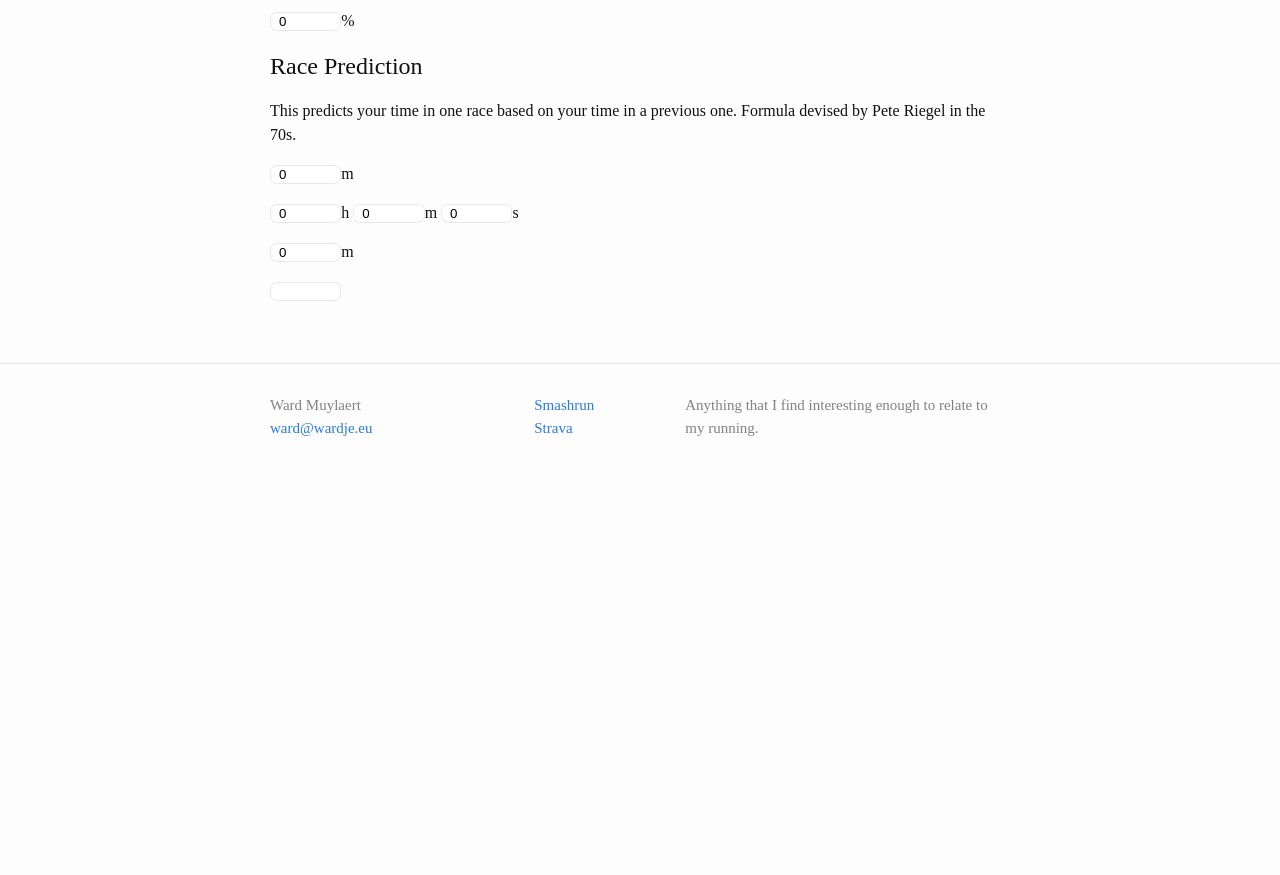
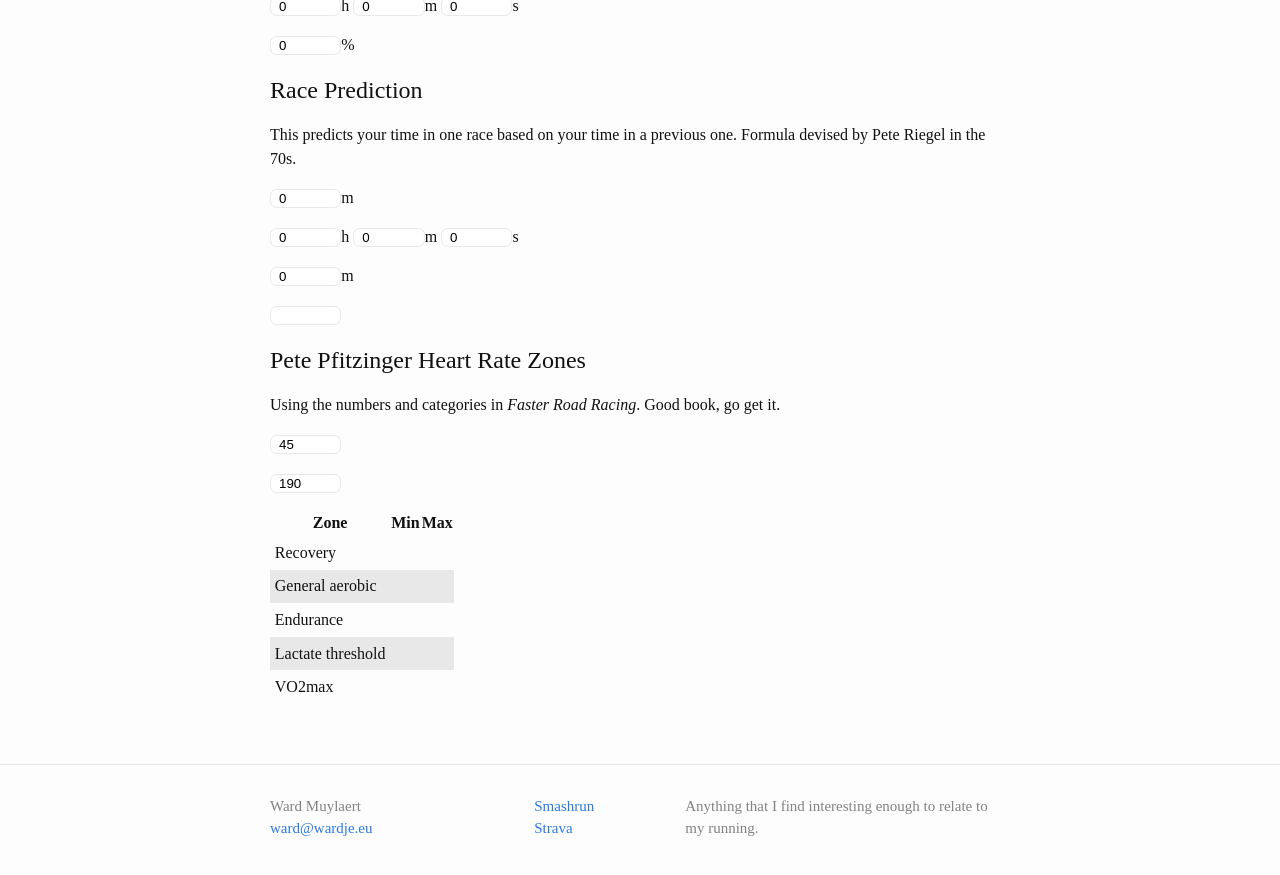
Before and after one commit to ward/run, a Jekyll site: the page built from calc.md, in a window 1280 px wide and 900 px high, scrolled down 840 px. Shown: the top 875 px of the window. Built offline with Jekyll 4.4.1, drawn with Linux system fonts in a browser that asks for light colours; before the commit the page ends 1339 px from its top, so only the background shows below that; some of the changed text lies outside the part shown.

Commit message:
Pfitz heart rate zones

```diff
--- a/calc.md
+++ b/calc.md
@@ -95,3 +95,48 @@ Formula devised by Pete Riegel in the 70s.
 <input type="number" class="narrow" id="rpDistanceOut" value="0" />m
 
 <input type="text" class="narrow" id="rpTimeOut" value="" />
+
+# Pete Pfitzinger Heart Rate Zones
+
+Using the numbers and categories in *Faster Road Racing*. Good book, go get it.
+
+<input type="number" class="narrow" placeholder="Resting heart rate" id="hrRest" value="45" />
+
+<input type="number" class="narrow" placeholder="Maximum heart rate" id="hrMax" value="190" />
+
+<table>
+  <thead>
+    <tr>
+      <th>Zone</th>
+      <th>Min</th>
+      <th>Max</th>
+    </tr>
+  </thead>
+  <tbody>
+    <tr>
+      <td>Recovery</td>
+      <td></td>
+      <td id="hrRecovery"></td>
+    </tr>
+    <tr>
+      <td>General aerobic</td>
+      <td id="hrGAmin"></td>
+      <td id="hrGAmax"></td>
+    </tr>
+    <tr>
+      <td>Endurance</td>
+      <td id="hrEndurancemin"></td>
+      <td id="hrEndurancemax"></td>
+    </tr>
+    <tr>
+      <td>Lactate threshold</td>
+      <td id="hrLTmin"></td>
+      <td id="hrLTmax"></td>
+    </tr>
+    <tr>
+      <td>VO2max</td>
+      <td id="hrVO2min"></td>
+      <td id="hrVO2max"></td>
+    </tr>
+  </tbody>
+</table>
--- a/js/calc.js
+++ b/js/calc.js
@@ -399,12 +399,28 @@ CALC.hrzones = {
   },
   petehrr: function(restinghr, maxhr) {
     var hrr = maxhr - restinghr;
+    var round = function(n) { return Math.round(n*100) / 100; };
     return {
-      recovery: [0,(0.7*hrr)+restinghr],
-      generalaerobic: [(0.62*hrr)+restinghr,(0.75*hrr)+restinghr],
-      endurance: [(0.65*hrr)+restinghr,(0.78*hrr)+restinghr],
-      lactatethreshold: [(0.75*hrr)+restinghr,(0.88*hrr)+restinghr],
-      vo2max: [(0.92*hrr)+restinghr,(0.97*hrr)+restinghr]
+      recovery: [
+        0,
+        round((0.7*hrr)+restinghr)
+      ],
+      generalaerobic: [
+        round((0.62*hrr)+restinghr),
+        round((0.75*hrr)+restinghr)
+      ],
+      endurance: [
+        round((0.65*hrr)+restinghr),
+        round((0.78*hrr)+restinghr)
+      ],
+      lactatethreshold: [
+        round((0.75*hrr)+restinghr),
+        round((0.88*hrr)+restinghr)
+      ],
+      vo2max: [
+        round((0.92*hrr)+restinghr),
+        round((0.97*hrr)+restinghr)
+      ]
     };
   }
 };
@@ -580,3 +596,31 @@ document.addEventListener("DOMContentLoaded", function(event) {
     listenChange(DOMid, updatePrediction);
   });
 });
+
+/**
+ * Event listener for hr zones
+ */
+
+function updateZones() {
+  var hrRest = parseIntInput("hrRest");
+  var hrMax = parseIntInput("hrMax");
+  var zones = CALC.hrzones.petehrr(hrRest, hrMax);
+  document.getElementById('hrRecovery').innerHTML = zones.recovery[1];
+  document.getElementById('hrGAmin').innerHTML = zones.generalaerobic[0];
+  document.getElementById('hrGAmax').innerHTML = zones.generalaerobic[1];
+  document.getElementById('hrEndurancemin').innerHTML = zones.endurance[0];
+  document.getElementById('hrEndurancemax').innerHTML = zones.endurance[1];
+  document.getElementById('hrLTmin').innerHTML = zones.lactatethreshold[0];
+  document.getElementById('hrLTmax').innerHTML = zones.lactatethreshold[1];
+  document.getElementById('hrVO2min').innerHTML = zones.vo2max[0];
+  document.getElementById('hrVO2max').innerHTML = zones.vo2max[1];
+}
+
+document.addEventListener('DOMContentLoaded', function(event) {
+  document.getElementById('hrRest').addEventListener('change', function(event) {
+    updateZones();
+  });
+  document.getElementById('hrMax').addEventListener('change', function(event) {
+    updateZones();
+  });
+});
```
